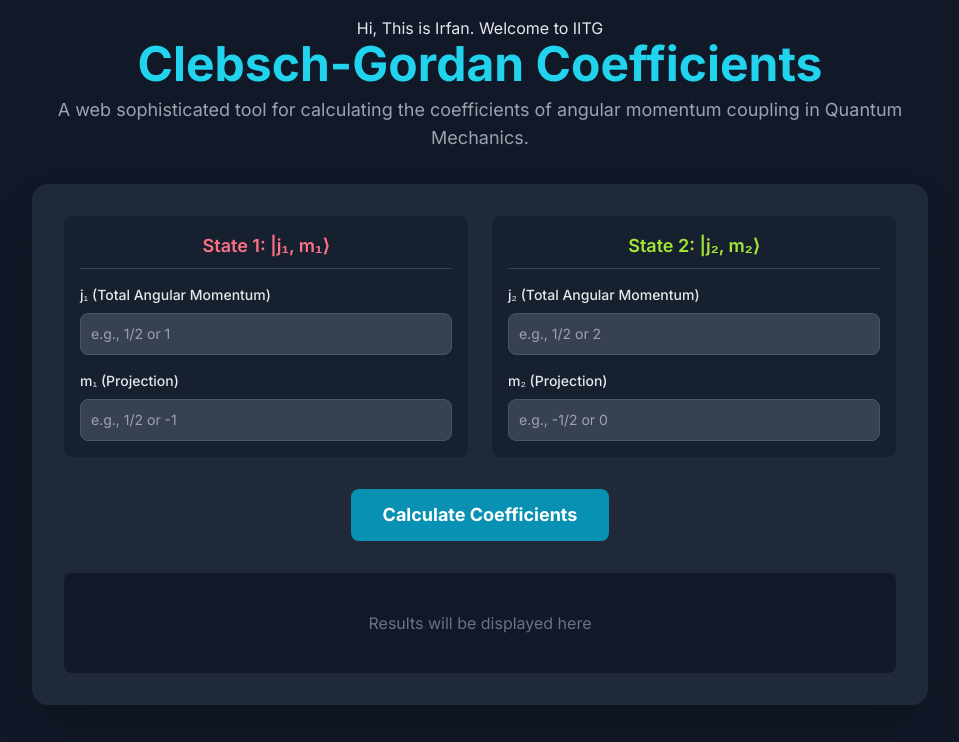
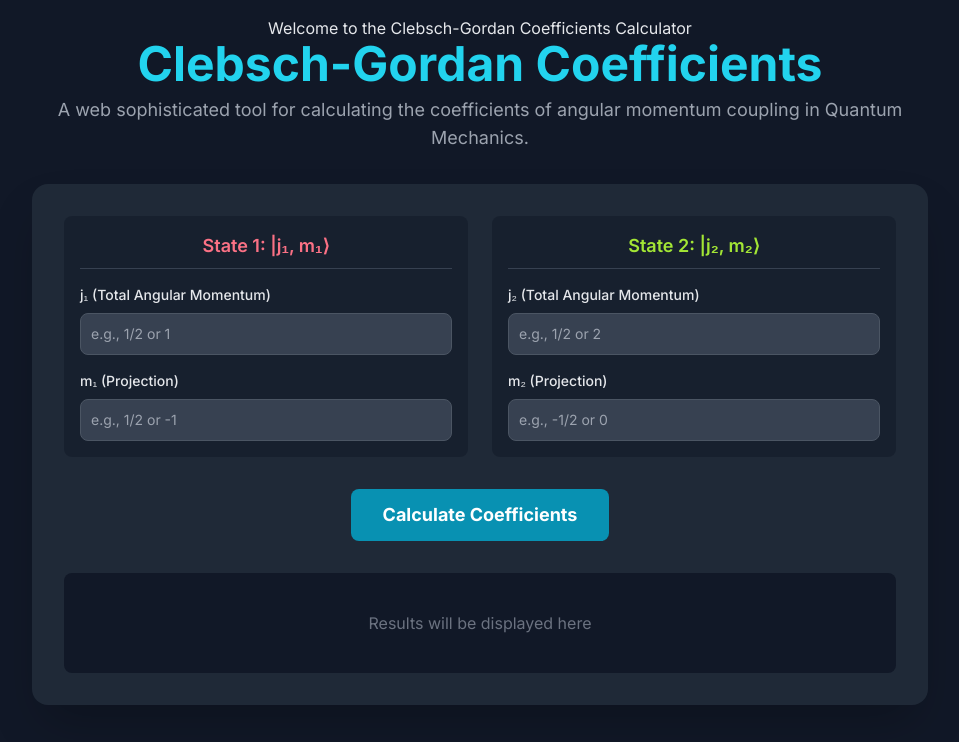
Before and after one commit to scientificirfan/test, a plain HTML site: page index.html in a window 1280 px wide. Shown: the top 742 px of the page, without its empty margins (160-1119 px from the left). Drawn offline with nearby package versions, Linux system fonts and the light colour scheme.

Commit message:
added welcome

```diff
--- a/index.html
+++ b/index.html
@@ -62,7 +62,7 @@
     </style>
 </head>
 <body class="text-gray-200 flex flex-col items-center justify-center min-h-screen p-4">
-    <h1>Hi, This is Irfan. Welcome to IITG</h1>
+    <h1> Welcome to the Clebsch-Gordan Coefficients Calculator</h1>
 
     <div class="w-full max-w-4xl">
         <header class="text-center mb-8">
```
